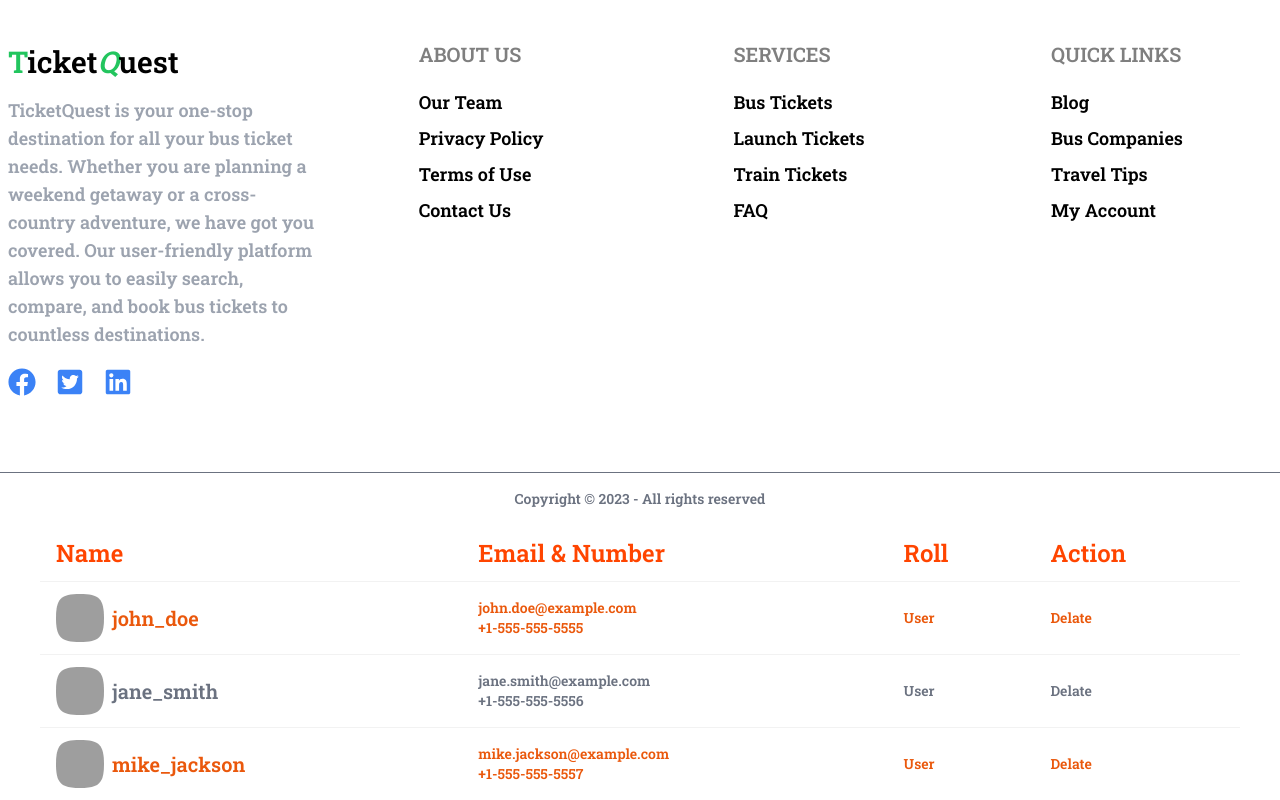
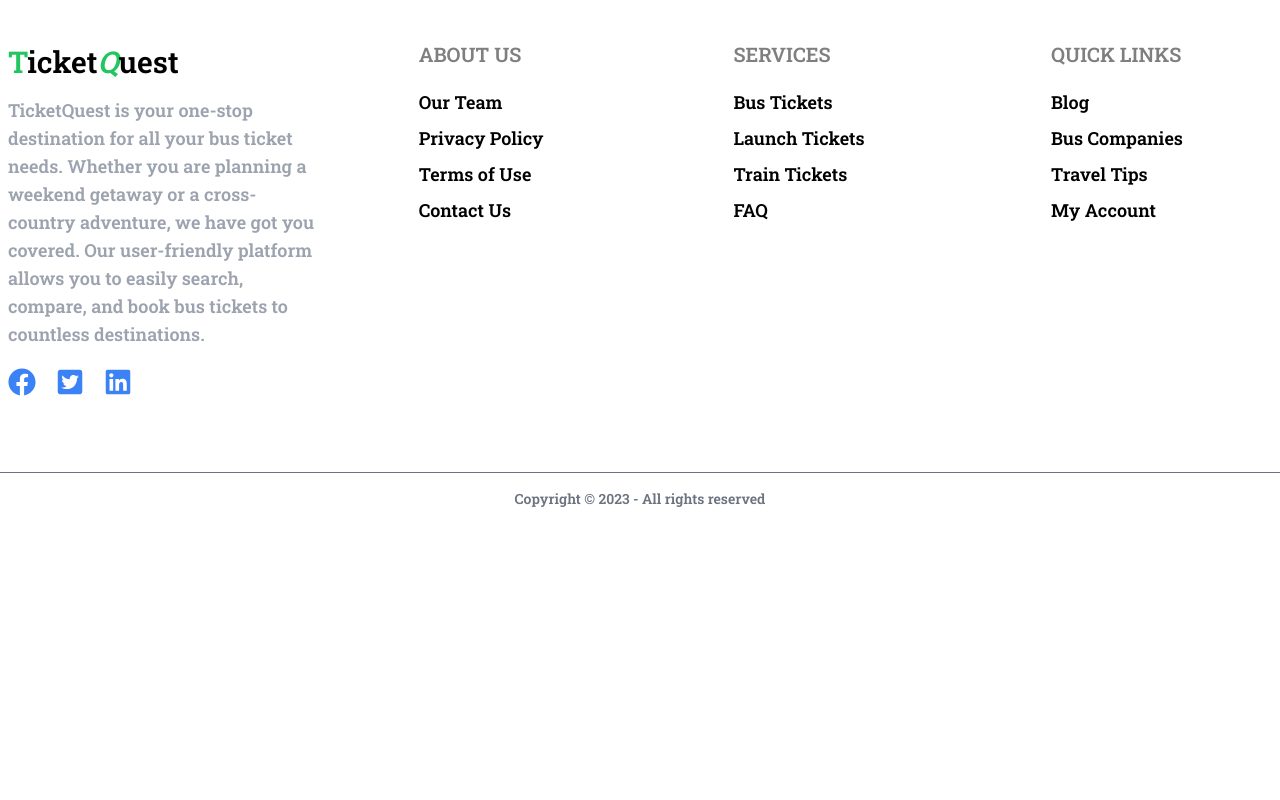
Before and after one commit to ashiqur-r-biplop/project-8, a React (Vite) app: page / in a window 1280 px wide. Shown: the part 1638-2438 px from the top of the page. After the commit the page ends 2163 px from the top, so only its background shows below. Built offline with nearby package versions, Linux system fonts and the light colour scheme; grey boxes are pictures that could not be loaded.

Commit message:
all users componet try to see how look then its empliment footer jsx, now its remove

```diff
--- a/src/Shared/Footer/Footer.jsx
+++ b/src/Shared/Footer/Footer.jsx
@@ -113,7 +113,7 @@ const Footer = () => {
           Copyright © 2023 - All rights reserved
         </p>
       </footer>
-      <AllUsers></AllUsers>
+
     </>
   );
 };
```
